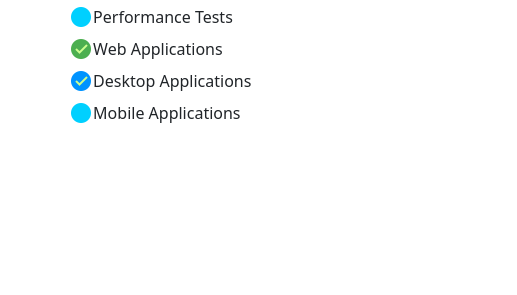
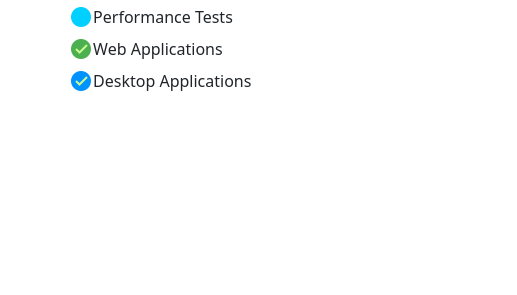
Before and after one commit to berkayalparslan/berkayalparslan.github.io, a Gatsby site: page / in a window 1280 px wide. Shown: the part 1016-1311 px from the top of the page, 289-806 px from the left. Built offline with nearby package versions, Linux system fonts and the light colour scheme; Gatsby itself is replaced by a stand-in of ours.

Commit message:
minor changes

```diff
--- a/src/components/experience.js
+++ b/src/components/experience.js
@@ -15,7 +15,7 @@ const experiences = [
     title: "QA Specialist",
     company: "Black Eye Games",
     description:
-      "Contributed to the development of notable titles, including Gloria Victis: Medieval MMORPG and Siege Survival: Gloria Victis. Spearheaded the implementation of a robust test development process to fortify the Scrum team's efficiency in a Kanban-based workflow. Actively involved in the entire Software Development Life Cycle (SDLC), I collaborated closely with designers, developers, and fellow QA team members to analyze specifications and requirements. My role extended to evaluating code, conducting debugging sessions, replicating reported issues, and meticulously documenting defects to enhance overall product quality.",
+      "Contributed to the development of notable titles, including Gloria Victis: Medieval MMORPG and Siege Survival: Gloria Victis. Spearheaded the implementation of a robust test development process to fortify the Scrum team's efficiency in a Kanban-based workflow. Actively involved in the entire Software Development Life Cycle (SDLC), I collaborated closely with designers, developers, and fellow QA team members to analyze specifications and requirements. My role extended to evaluating code, conducting debugging sessions, profiling application performance, preparing, executing and maintaining test scenarios, replicating reported issues, and meticulously documenting defects to enhance overall product quality.",
     time: "July 2018 - December 2021",
     place: "Lublin",
   },
--- a/src/components/skills-list.js
+++ b/src/components/skills-list.js
@@ -32,10 +32,6 @@ const skills = [
     {
       name: "Desktop Applications",
       experienceLevel: 2,
-    },
-    {
-      name: "Mobile Applications",
-      experienceLevel: 1,
     },
   ];
 
```
